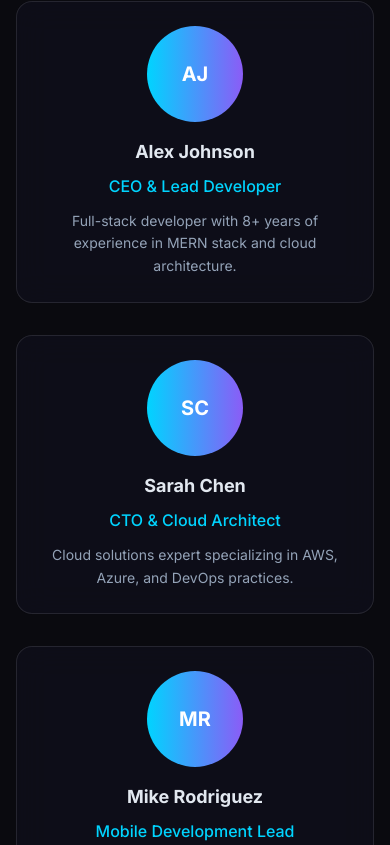
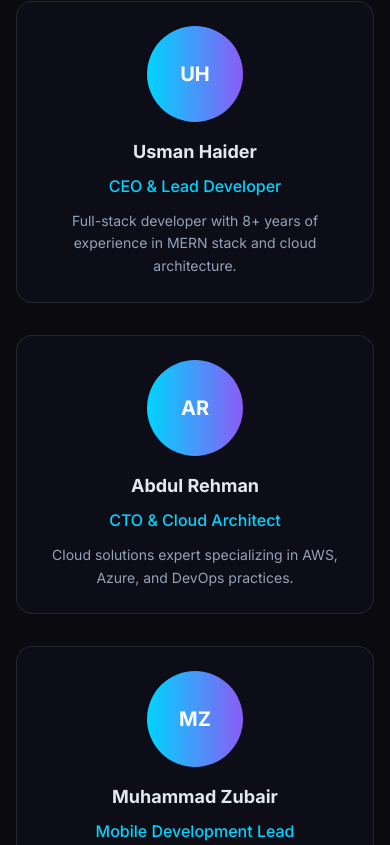
Before and after one commit to usmanhaider715/codenova, a React (Vite) app in the folder frontend/: page /about in a window 390 px wide. Shown: the part 3499-4344 px from the top of the page. Built offline with nearby package versions, Linux system fonts and the light colour scheme.

Commit message:
Update team member names in Meet Our Team section
- CEO & Lead Developer: Alex Johnson → Usman Haider
- CTO & Cloud Architect: Sarah Chen → Abdul Rehman
- Mobile Development Lead: Mike Rodriguez → Muhammad Zubair
- Creative Director: Emily Davis → Usman Haider

```diff
--- a/frontend/src/pages/About.jsx
+++ b/frontend/src/pages/About.jsx
@@ -46,25 +46,25 @@ const About = () => {
 
   const team = [
     {
-      name: 'Alex Johnson',
+      name: 'Usman Haider',
       role: 'CEO & Lead Developer',
       image: '/api/placeholder/200/200',
       description: 'Full-stack developer with 8+ years of experience in MERN stack and cloud architecture.'
     },
     {
-      name: 'Sarah Chen',
+      name: 'Abdul Rehman',
       role: 'CTO & Cloud Architect',
       image: '/api/placeholder/200/200',
       description: 'Cloud solutions expert specializing in AWS, Azure, and DevOps practices.'
     },
     {
-      name: 'Mike Rodriguez',
+      name: 'Muhammad Zubair',
       role: 'Mobile Development Lead',
       image: '/api/placeholder/200/200',
       description: 'Mobile app specialist with expertise in React Native, Flutter, and native development.'
     },
     {
-      name: 'Emily Davis',
+      name: 'Usman Haider',
       role: 'Creative Director',
       image: '/api/placeholder/200/200',
       description: 'Video editing and creative media expert with a passion for visual storytelling.'
```
